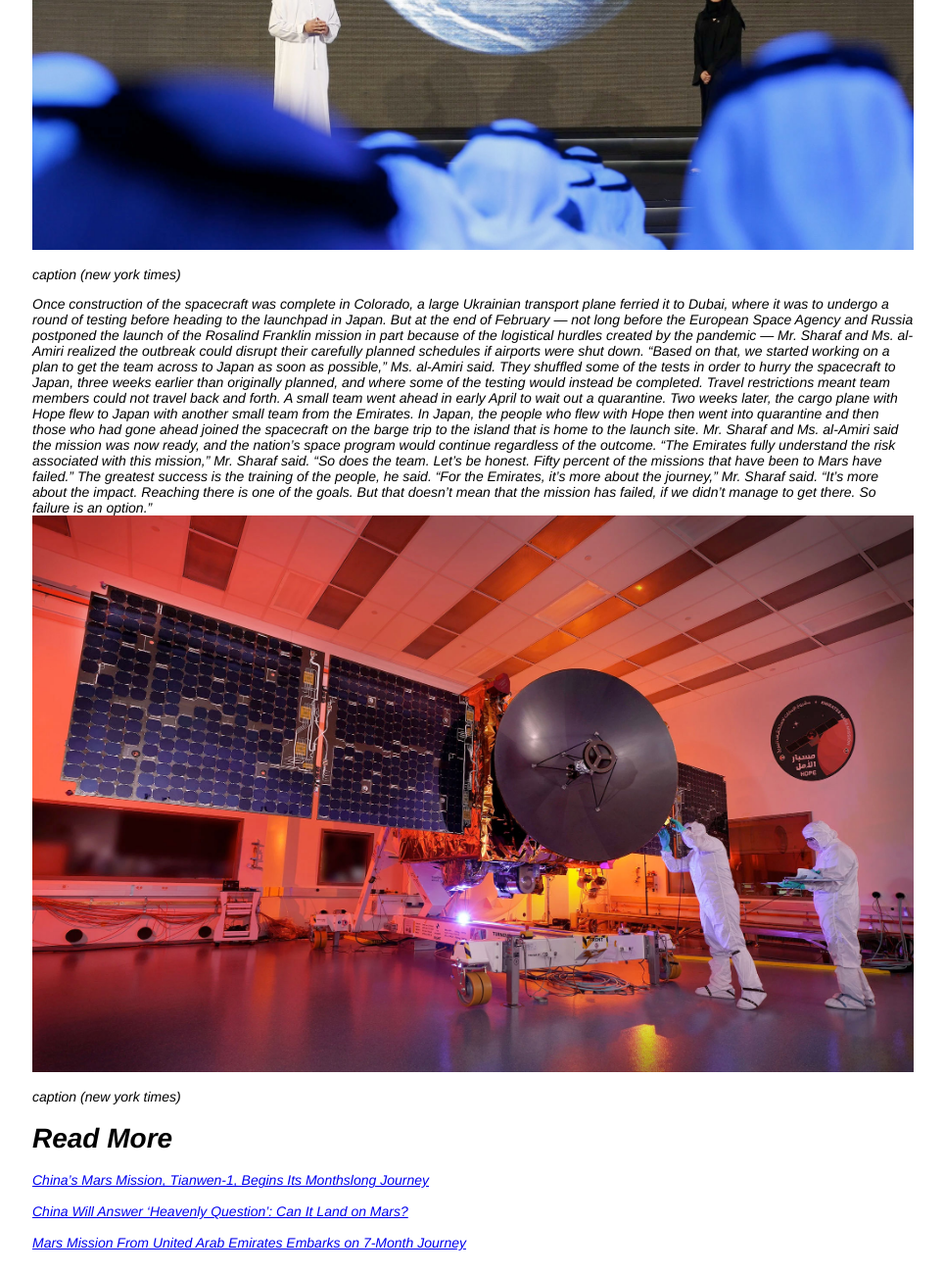
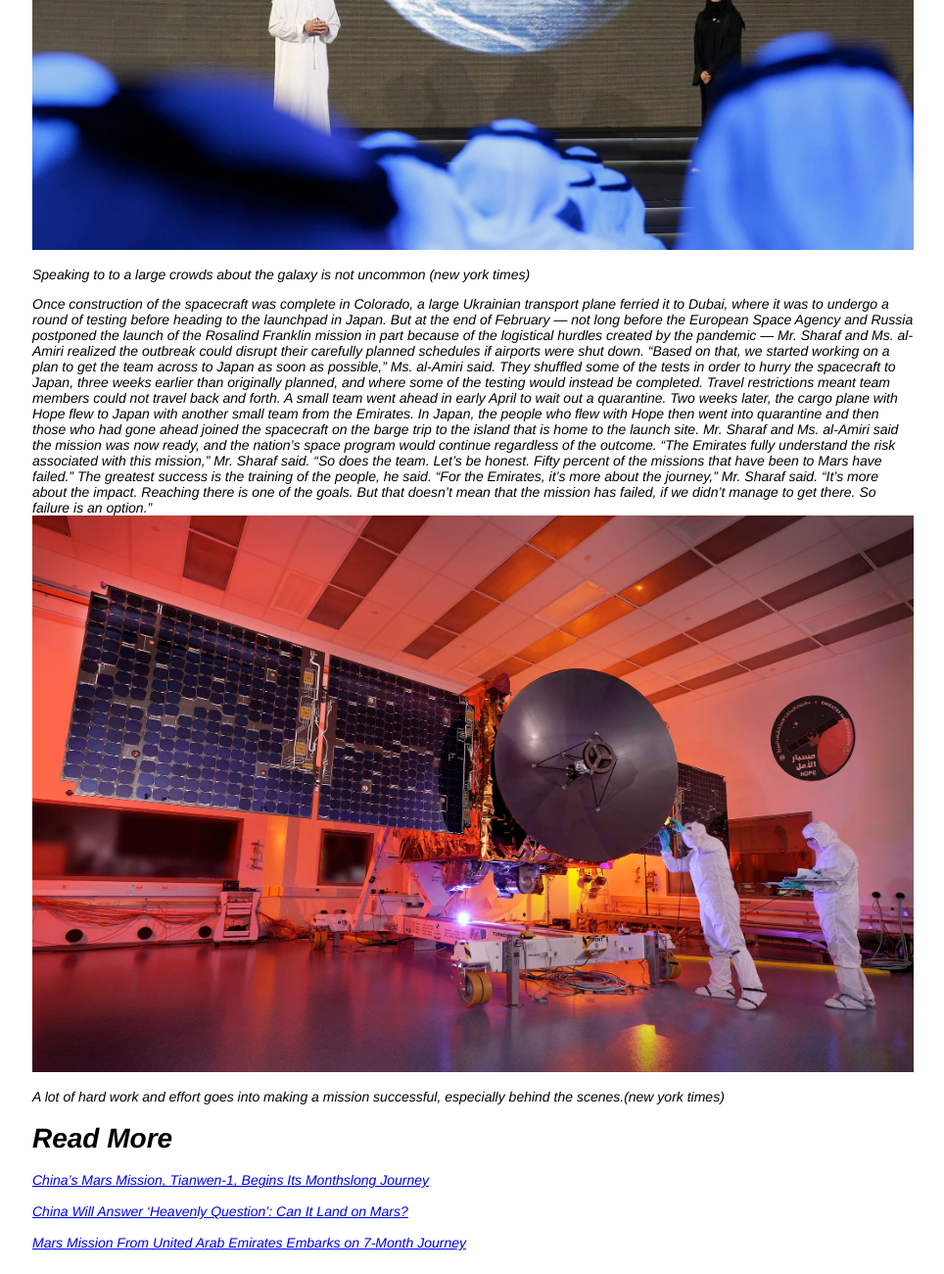
Before and after one commit to jackrothenberg/jackrothenberg-jour352, a plain HTML site: page Rothenberg_Layout/index.html in a window 1280 px wide. Shown: the part 2345-3645 px from the top of the page at 98% size, without its empty margins (157-1121 px from the left). Drawn offline with Linux system fonts and the light colour scheme.

Commit message:
comments

```diff
--- a/Rothenberg_Layout/index.html
+++ b/Rothenberg_Layout/index.html
@@ -32,7 +32,7 @@ A fourth mission, which would put a Russian-European rover named Rosalind Frankl
 
 Preparations for Hope, the smallest of the bunch, proceeded smoothly, and it was the first to be ready for liftoff.
 <img src="images/uae-mars1.jpg">
-<p>caption (new york times) </p>
+<p>al-Amiri has thought about astronomy and what's out in the Milky Way since her childhood (new york times) </p>
 
 Because the U.A.E. does not yet have its own rocket industry, it bought the launch for Hope aboard an H-IIA rocket from Mitsubishi Heavy Industries, a machinery maker in Japan. Because of bad weather at the launchpad on an island in Japan, liftoff was delayed a number of times to Sunday, July 19, or Monday local time.
 
@@ -72,7 +72,7 @@ If the U.A.E. had tried to train planetary scientists from scratch to work on Ho
 
 The coronavirus outbreak tossed in more challenges.
 <img src="images/uae-mars2.jpg">
-<p>caption (new york times) </p>
+<p> Speaking to to a large crowds about the galaxy is not uncommon (new york times) </p>
 
 Once construction of the spacecraft was complete in Colorado, a large Ukrainian transport plane ferried it to Dubai, where it was to undergo a round of testing before heading to the launchpad in Japan.
 
@@ -94,7 +94,7 @@ The greatest success is the training of the people, he said.
 
 “For the Emirates, it’s more about the journey,” Mr. Sharaf said. “It’s more about the impact. Reaching there is one of the goals. But that doesn’t mean that the mission has failed, if we didn’t manage to get there. So failure is an option.”
 <img src="images/uae-mars3.jpg">
-<p>caption (new york times) </p>
+<p>A lot of hard work and effort goes into making a mission successful, especially behind the scenes.(new york times) </p>
 
 <h1> Read More </h1>
 <a href=“https://www.nytimes.com/2020/07/22/science/mars-china-launch.html?action=click&block=associated_collection_recirc&impression_id=8fa169b0-cd41-11ea-9e45-6dfedec6de97&index=0&pgtype=Article&region=footer”>China’s Mars Mission, Tianwen-1, Begins Its Monthslong Journey</a><br></br>
```
